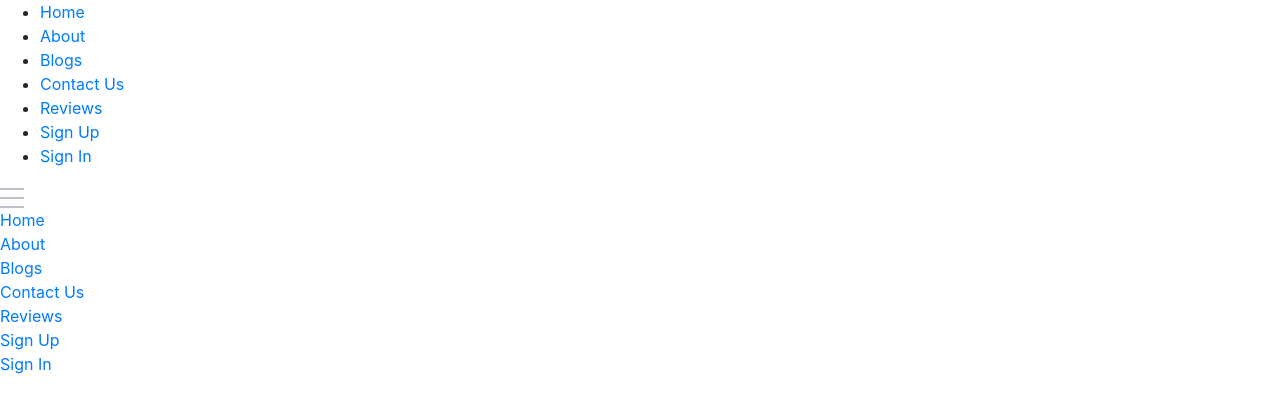
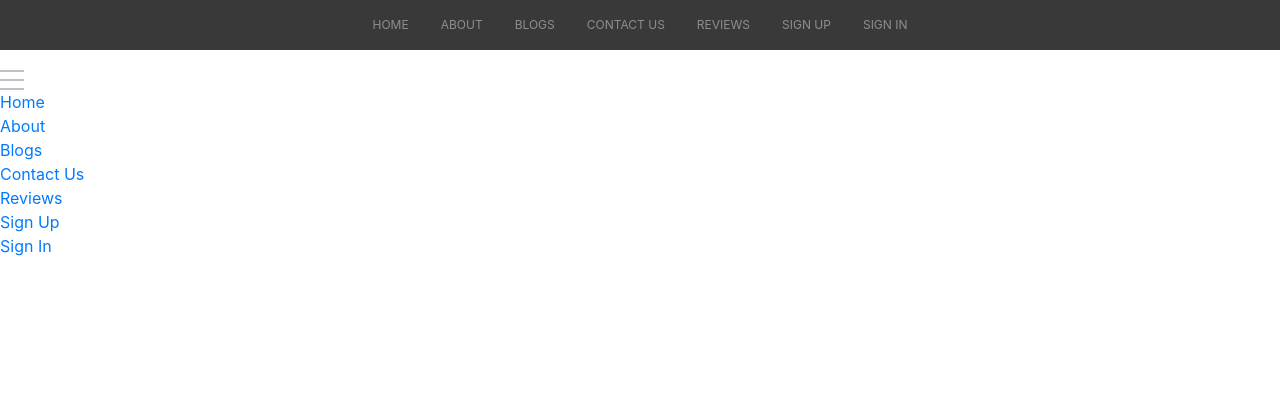
Before and after one commit to imranhsayed/react-mmenu, a React app: page / in a window 1280 px wide. Shown: the top 412 px of the page. Built offline with nearby package versions, Linux system fonts and the light colour scheme.

Commit message:
Add simple desktop navbar

```diff
--- a/src/components/DesktopMenu.js
+++ b/src/components/DesktopMenu.js
@@ -1,24 +1,37 @@
 import React, { Component } from 'react';
+import './../desktop.css';
 
+// TODO:
 // Line 18 - User Defined attributes for conditional rendering
+// 1 - Use index instead of i
+// 2 - Proper Spacing
 
 class DesktopMenu extends Component {
   render() {
-    const { children } = this.props;
+    const { children, direction } = this.props;
+
+    let navClass = '';
+    switch ( direction ) {
+      case "right": navClass = 'rmm-desktop--right'
+      break;
+
+      case "left": navClass = 'rmm-desktop--left'
+      break;
+
+      default: navClass = '';
+    }
+
     return (
       <div>
-        <nav>
-          <ul>
+        <nav className="rmm-desktop__nav">
+          <ul className={`rmm-desktop__list ${ navClass }`}>
             {
               children.map( (child, i) => (
-                <li key={ child.props.href + i }>
-                  <a href={child.props.href}
-                  style = {
-                    {
-                      backgroundColor: child.props['data-success'] ? 'red' : 'none'
-                    }
-                  }
-                  >{child.props.children} </a>
+                <li
+                key={ child.props.href + i } className="rmm-desktop__item">
+                  <a
+                  className="rmm-desktop-link"
+                  href={ child.props.href } >{ child.props.children } </a>
                 </li>
               ))
             }
--- a/src/components/DesktopMenuSection.js
+++ b/src/components/DesktopMenuSection.js
@@ -1,20 +1,17 @@
-import React from 'react';
+import React, { Component } from 'react';
 import DesktopMenu from "./DesktopMenu";
 import { menuData } from '../menuData';
 
 
-class DesktopMenuSection extends React.Component {
-
-	state = {
-		name : 'Praveen',
-	};
-
+class DesktopMenuSection extends Component {
 	render() {
 		return(
 			<DesktopMenu>
 				{
 					menuData.map( ( data, i ) => (
-						<a href={ data.url + i } className={ data.className } key={ data.url }>{ data.label }</a>
+						<a href={ data.url + i }
+						className={ data.className }
+						key={ data.url }>{ data.label }</a>
 					))
 				}
 			</DesktopMenu>
--- /dev/null
+++ b/src/desktop.css
@@ -0,0 +1,32 @@
+.rmm-desktop__nav {
+  background: #393939;
+}
+
+.rmm-desktop__list {
+  list-style-type: none;
+  padding: 0;
+  display: flex;
+  justify-content: center;
+  width: 100%;
+}
+
+.rmm-desktop--left {
+  justify-content: flex-start;
+}
+
+.rmm-desktop--right {
+  justify-content: flex-end;
+}
+
+.rmm-desktop-link {
+  display: block;
+  padding: 16px;
+  text-transform: uppercase;
+  font-size: 12px;
+  color: #8e8e8e;
+}
+
+.rmm-desktop__item:hover .rmm-desktop-link {
+  text-decoration: none;
+  color: #fff;
+}
```
